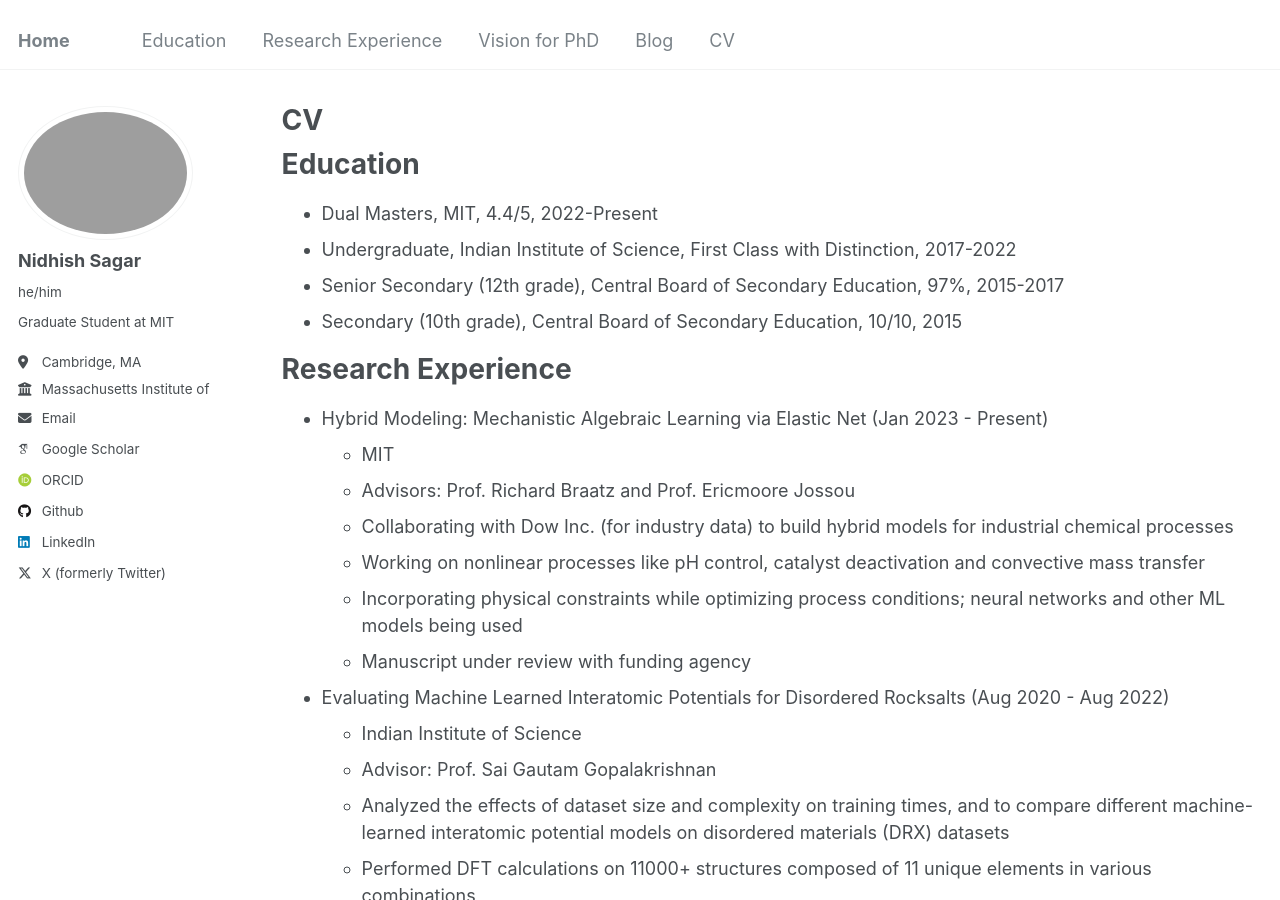
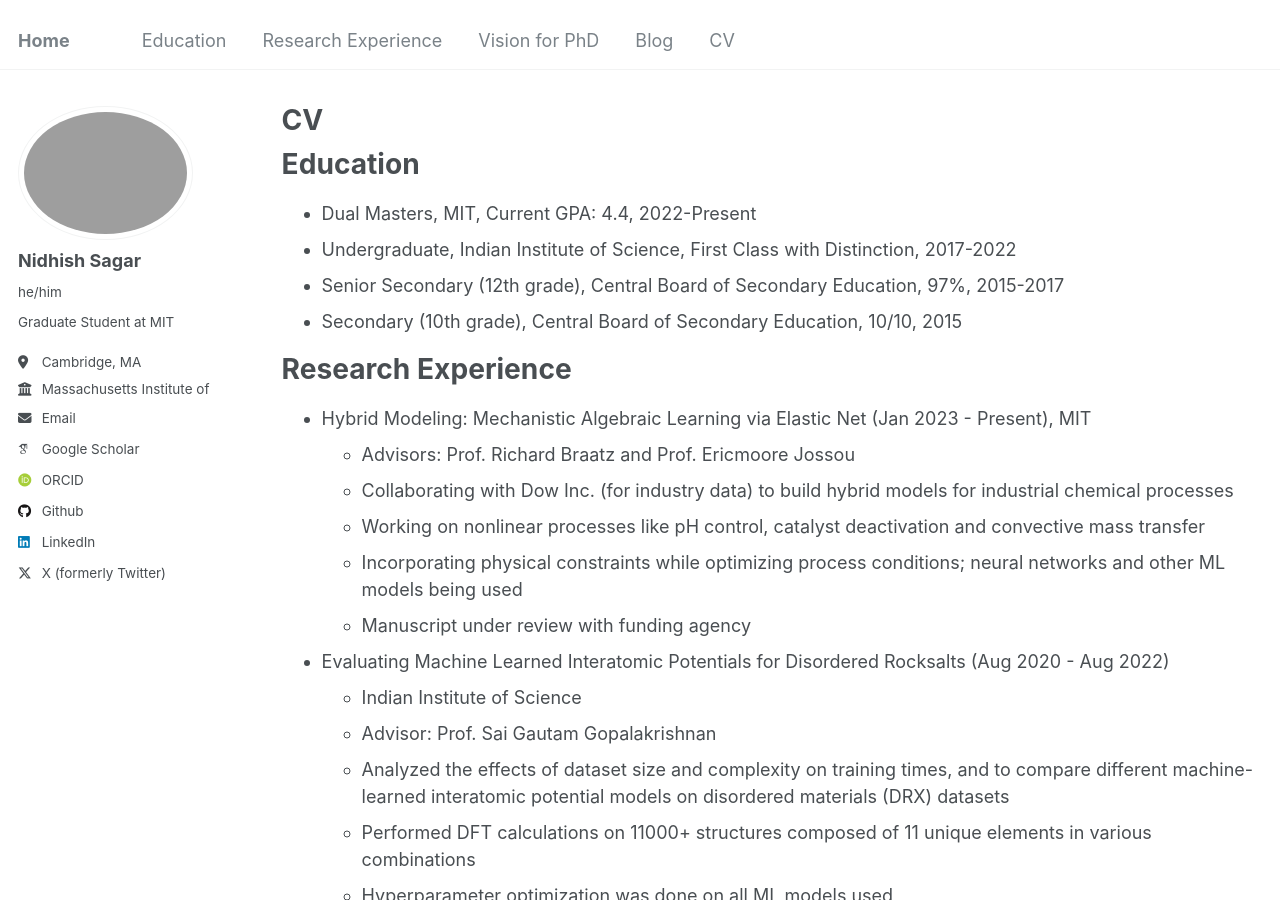
Before and after one commit to sagarnidhish/sagarnidhish.github.io, a Jekyll site: the page built from _pages/cv.md, in a window 1280 px wide and 900 px high. Built offline with Jekyll 4.4.1, drawn with Linux system fonts in a browser that asks for light colours; some web fonts are replaced.

Commit message:
Update cv.md

```diff
--- a/_pages/cv.md
+++ b/_pages/cv.md
@@ -10,15 +10,14 @@ redirect_from:
 
 Education
 ======
-* Dual Masters, MIT, 4.4/5, 2022-Present
+* Dual Masters, MIT, Current GPA: 4.4, 2022-Present
 * Undergraduate, Indian Institute of Science, First Class with Distinction, 2017-2022
 * Senior Secondary (12th grade), Central Board of Secondary Education, 97%, 2015-2017
 * Secondary (10th grade), Central Board of Secondary Education, 10/10, 2015
 
 Research Experience
 ======
-* Hybrid Modeling: Mechanistic Algebraic Learning via Elastic Net (Jan 2023 - Present)
-  * MIT
+* Hybrid Modeling: Mechanistic Algebraic Learning via Elastic Net (Jan 2023 - Present), MIT
   * Advisors: Prof. Richard Braatz and Prof. Ericmoore Jossou
   * Collaborating with Dow Inc. (for industry data) to build hybrid models for industrial chemical processes
   * Working on nonlinear processes like pH control, catalyst deactivation and convective mass transfer
```
